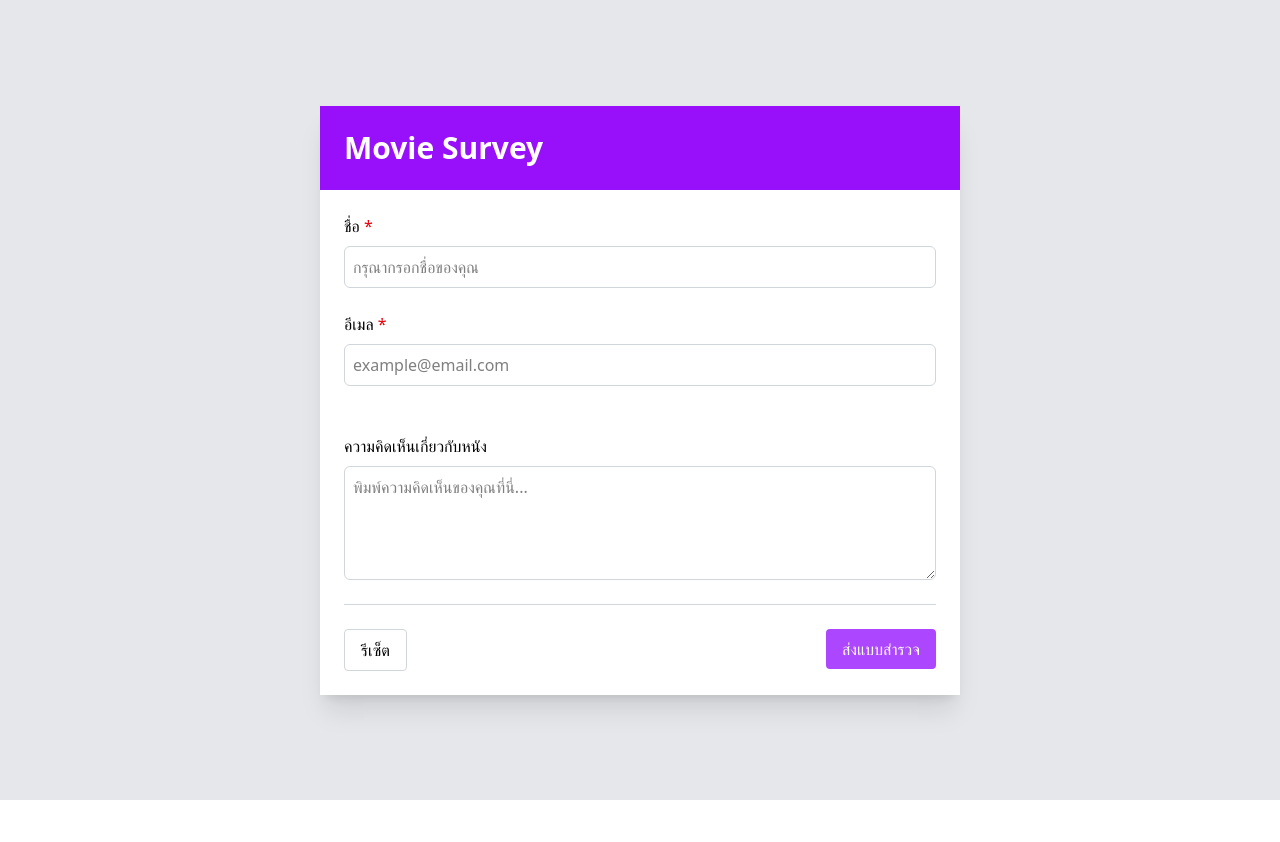
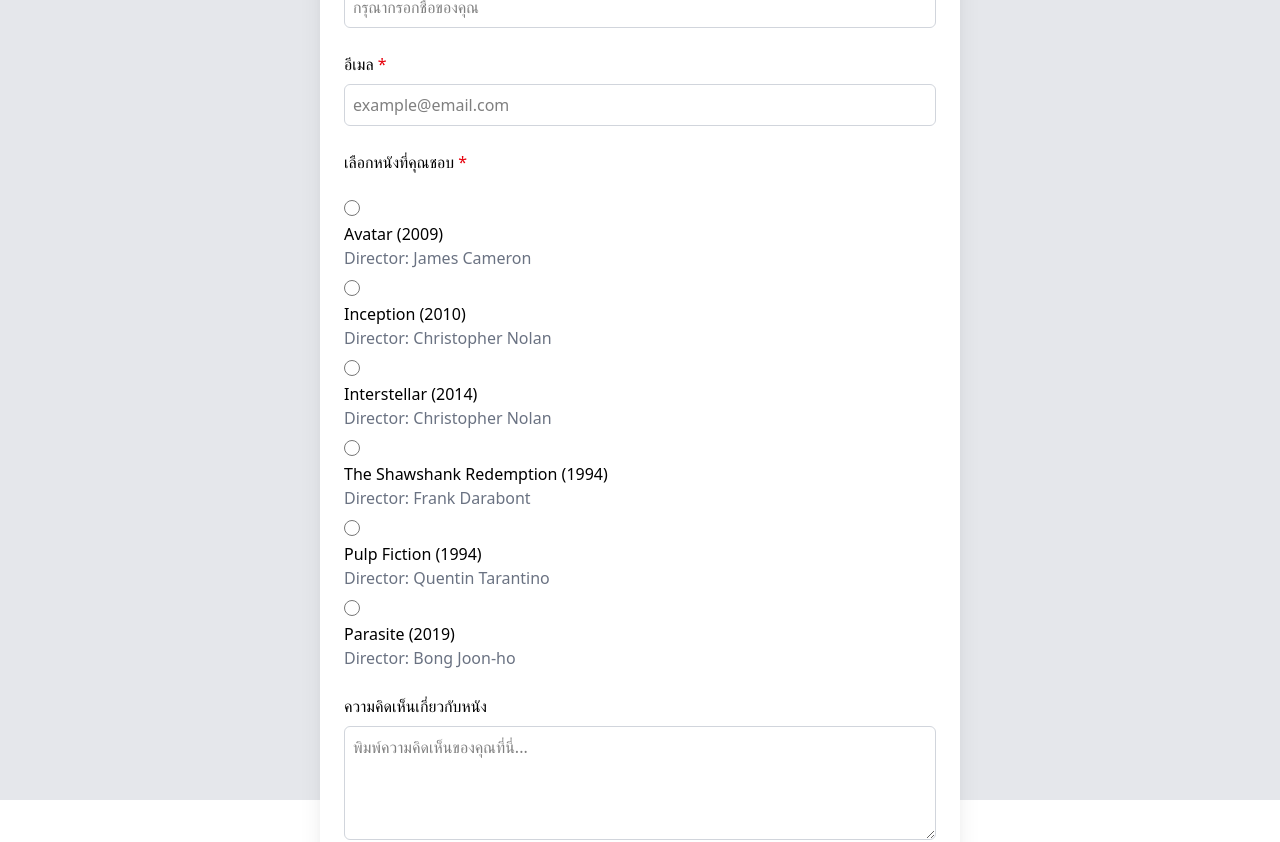
Before and after one commit to Savezn/react-quick-form-mini-project, a React (Vite) app: page / in a window 1280 px wide. Shown: the top 842 px of the page. Before the commit the page ends 800 px from the top, so only its background shows below. Built offline with nearby package versions, Linux system fonts and the light colour scheme.

Commit message:
feat(selected-movie): implement useState, event handlers, movies data, radio input, .map rendering, and basic UI styling

```diff
--- a/src/components/SelectedMovie.jsx
+++ b/src/components/SelectedMovie.jsx
@@ -1,9 +1,56 @@
 import { useState } from "react";
+
+const movies = [
+  { title: "Avatar", year: "2009", director: "James Cameron" },
+  { title: "Inception", year: "2010", director: "Christopher Nolan" },
+  { title: "Interstellar", year: "2014", director: "Christopher Nolan" },
+  {
+    title: "The Shawshank Redemption",
+    year: "1994",
+    director: "Frank Darabont",
+  },
+  { title: "Pulp Fiction", year: "1994", director: "Quentin Tarantino" },
+  { title: "Parasite", year: "2019", director: "Bong Joon-ho" },
+];
 
 export default function SelectedMovie() {
   // refactor โดยใช้ .map() เพื่อแสดงรายการหนังที่เลือก (not started)
+  const [selectedOption, setSelectedOption] = useState("");
+
+  const handleChange = (e) => {
+    setSelectedOption(e.target.value);
+  };
+
   return (
     <>
+      <h6 className="pb-4">
+        เลือกหนังที่คุณชอบ <span className="text-red-600">*</span>
+      </h6>
+      {movies.map((item) => {
+        return (
+          <div
+            className="flex flex-row gap-2"
+            key={`${item.title}(${item.year})`}
+          >
+            <label>
+              <input
+                type="radio"
+                name="option"
+                className="w-4 h-4 bg-black border-black"
+                value={item.title}
+                checked={selectedOption === item.title}
+                onChange={handleChange}
+              />
+              <div className="flex flex-col">
+                <div>
+                  {item.title} ({item.year})
+                </div>
+                <div className="text-gray-500">Director: {item.director}</div>
+              </div>
+            </label>
+          </div>
+        );
+      })}
     </>
   );
 }
```
